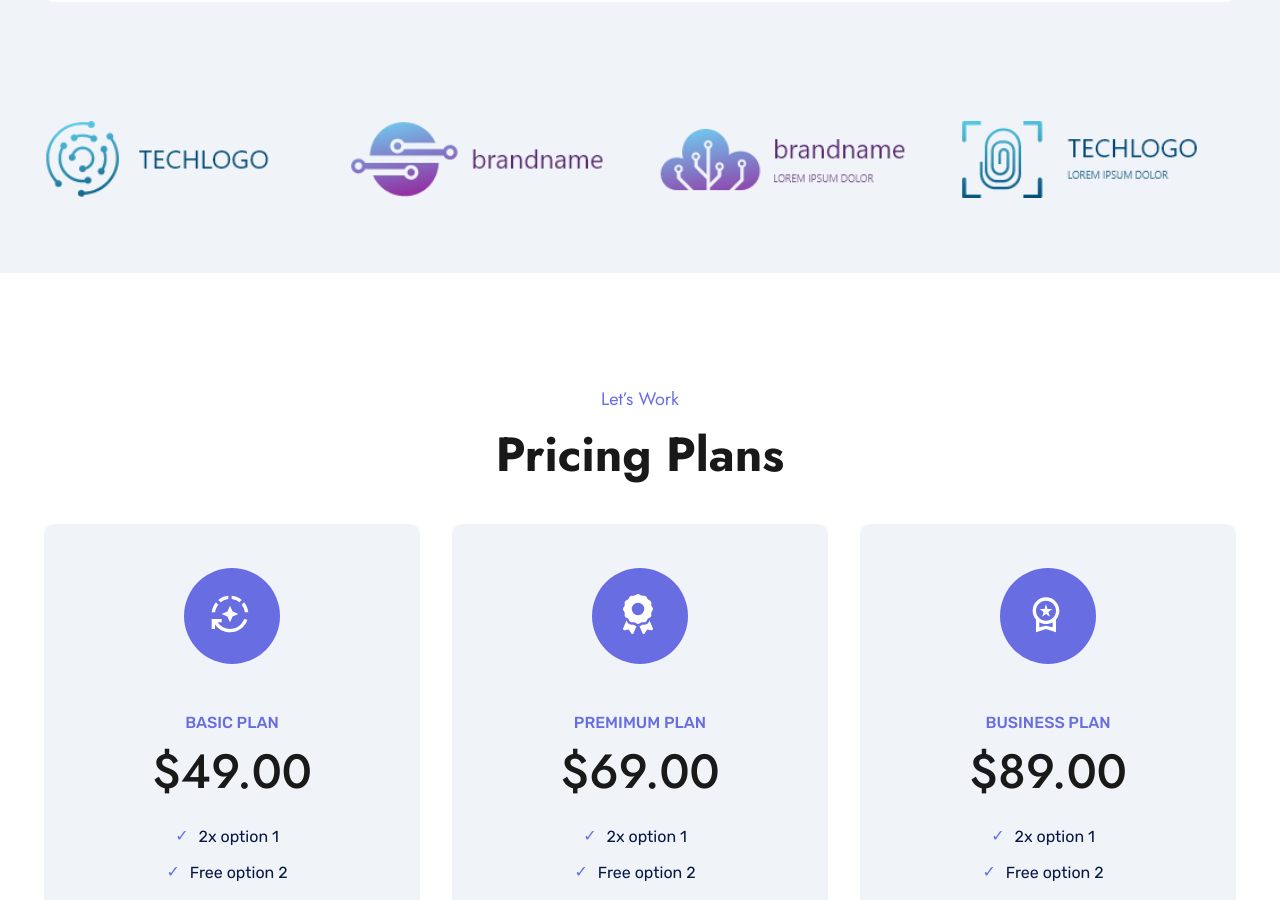
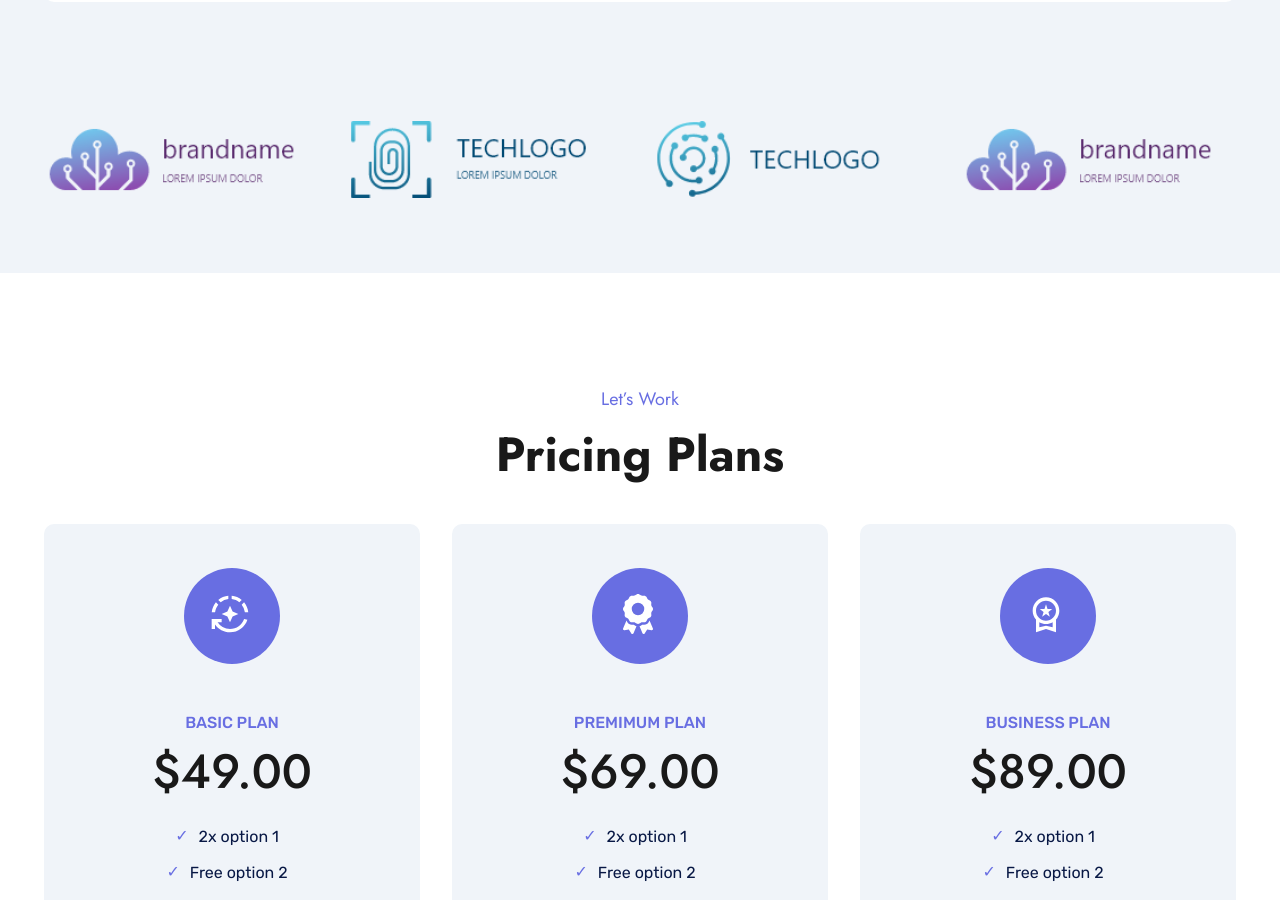
Before and after one commit to abdul-dulal/IT-solution, a Next.js app: page /HomeTwo in a window 1280 px wide. Shown: the part 2980-3880 px from the top of the page. Built offline with nearby package versions, Linux system fonts and the light colour scheme.

Commit message:
more solved

```diff
--- a/components/ui/Client.js
+++ b/components/ui/Client.js
@@ -31,10 +31,10 @@ const Client = () => {
           modules={[Navigation, Autoplay]}
           speed={1000}
           loop={true}
-          // autoplay={{
-          //   delay: 2000,
-          //   disableOnInteraction: false,
-          // }}
+          autoplay={{
+            delay: 2000,
+            disableOnInteraction: false,
+          }}
           className="relative"
           breakpoints={{
             620: {
```
